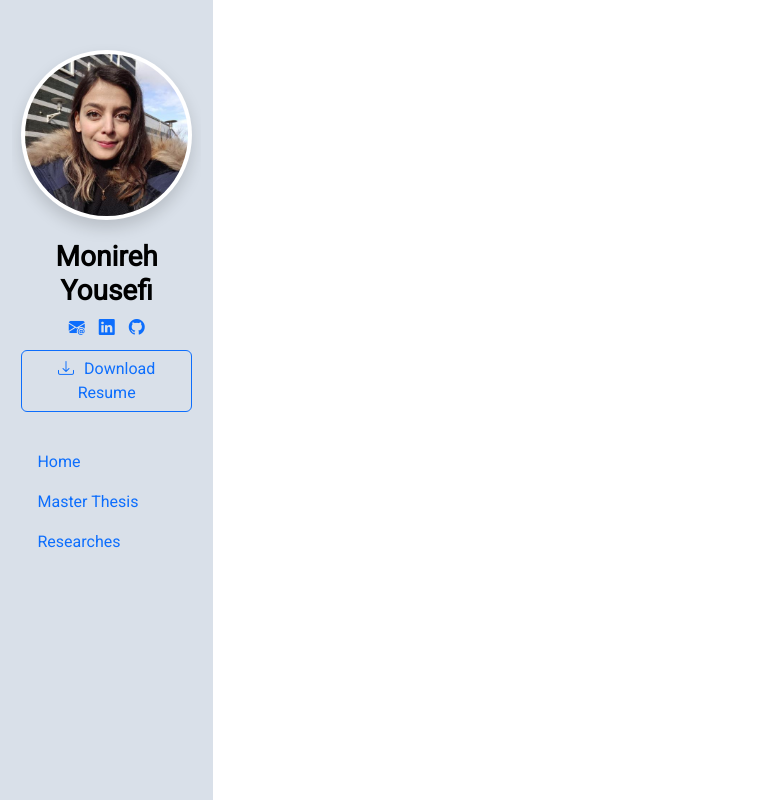
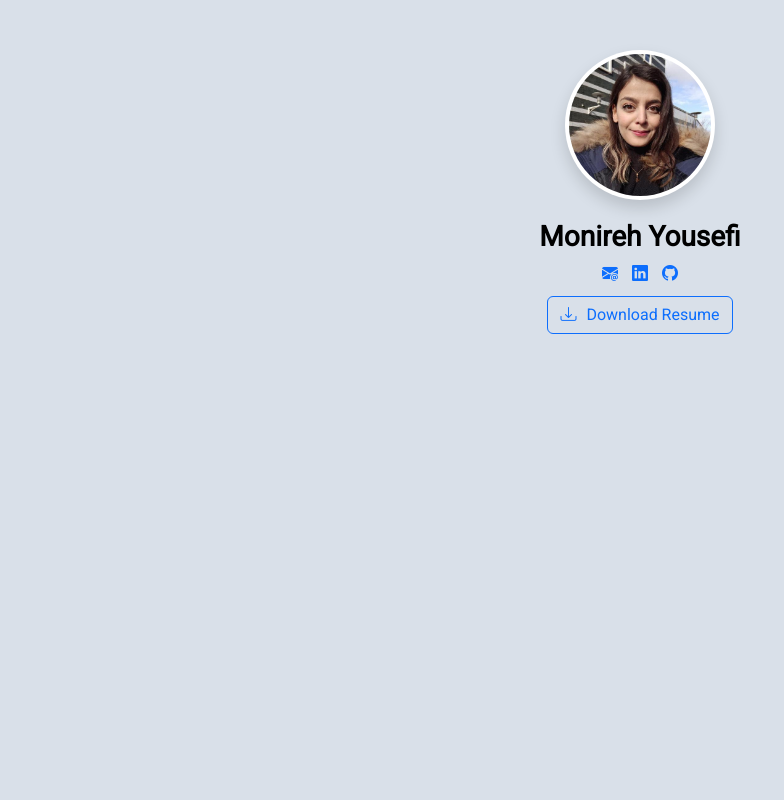
Before and after one commit to monireh-yousefi/monireh-yousefi.com, a plain HTML site: page index.html in a window 1280 px wide. Shown: the whole page, without its empty margins (0-784 px from the left). Drawn offline with nearby package versions, Linux system fonts and the light colour scheme.

Commit message:
Super basic page.

```diff
--- a/index.html
+++ b/index.html
@@ -39,11 +39,12 @@
     <div class="container-fluid">
       <div class="row">
         <!-- Sidebar -->
-        <header class="col-12 col-md-3 col-lg-2">
+        <header class="col-12">
           <div id="sidebar">
             <img
               id="profile_picture"
-              class="img-fluid w-100 p-1 rounded-circle shadow"
+              class="img-fluid p-1 rounded-circle shadow"
+              style="width: 150px;display: block; margin-right: auto;margin-left: auto;"
               alt="profile_pic"
               src="./assets/profile_pic.jpg"
             />
@@ -77,14 +78,14 @@
                 id="download_cv"
                 class="btn btn-outline-primary"
                 style="margin-top: 10px"
-                href="./assets/cv.pdf"
+                href="./assets/Monireh_Yousefi_Resume.pdf"
               >
                 <i class="bi bi-download" style="margin-right: 10px"></i
                 >Download Resume
               </a>
             </div>
 
-            <ul
+            <!-- <ul
               id="menu_container"
               class="nav flex-column"
               style="margin-top: 30px"
@@ -100,16 +101,16 @@
               <li class="nav-item">
                 <a class="nav-link" href="researches.html">Researches</a>
               </li>
-            </ul>
+            </ul> -->
           </div>
         </header>
 
         <!-- Contents -->
-        <main class="col-12 col-md-9 col-md-10 offset-md-3 offset-lg-2">
+        <!-- <main class="col-12 col-md-9 col-md-10 offset-md-3 offset-lg-2">
           <div class="content vh-md-100">
             <zero-md src="./assets/home.md"></zero-md>
           </div>
-        </main>
+        </main> -->
       </div>
     </div>
   </body>
```
